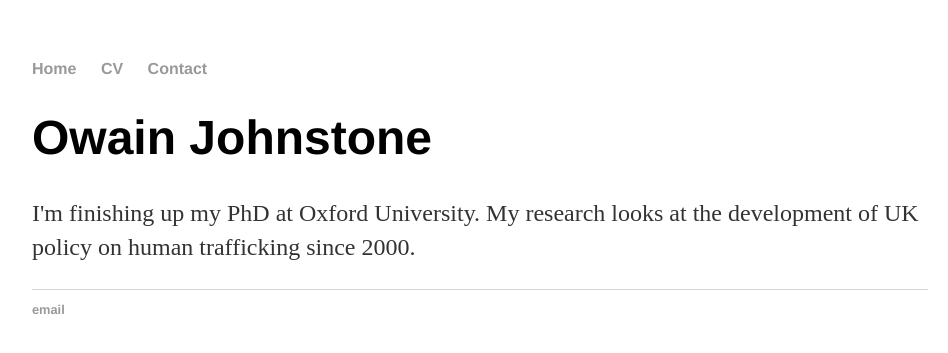
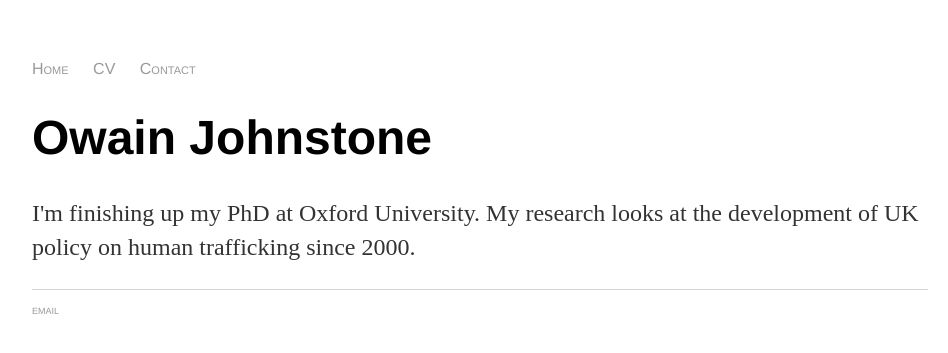
Before and after one commit to owainjohnstone/owainjohnstone.github.io, a Jekyll site: the page built from index.html, in a window 1280 px wide. Shown: the top 353 px of the page, without its empty margins (160-1108 px from the left). Built offline with Jekyll 4.4.1, drawn with Linux system fonts in a browser that asks for light colours.

Commit message:
Update main.css
Changed nav bar to small caps

```diff
--- a/css/main.css
+++ b/css/main.css
@@ -6,7 +6,7 @@ nav ul, footer ul {
     font-family:'Helvetica', 'Arial', 'Sans-Serif';
     padding: 0px;
     list-style: none;
-    font-weight: bold;
+    font-variant: small-caps;
 }
 nav ul li, footer ul li {
     display: inline;
```
